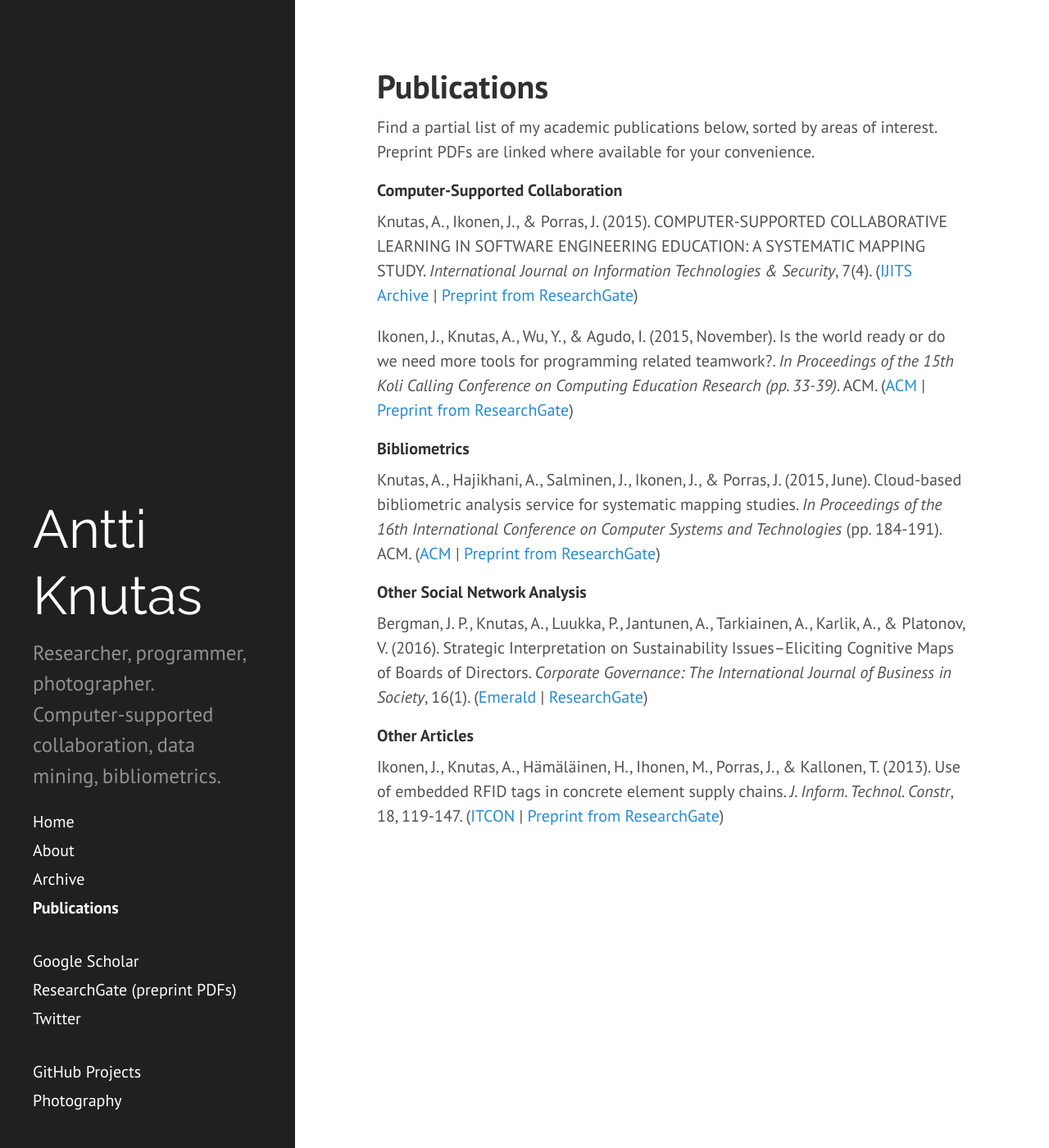
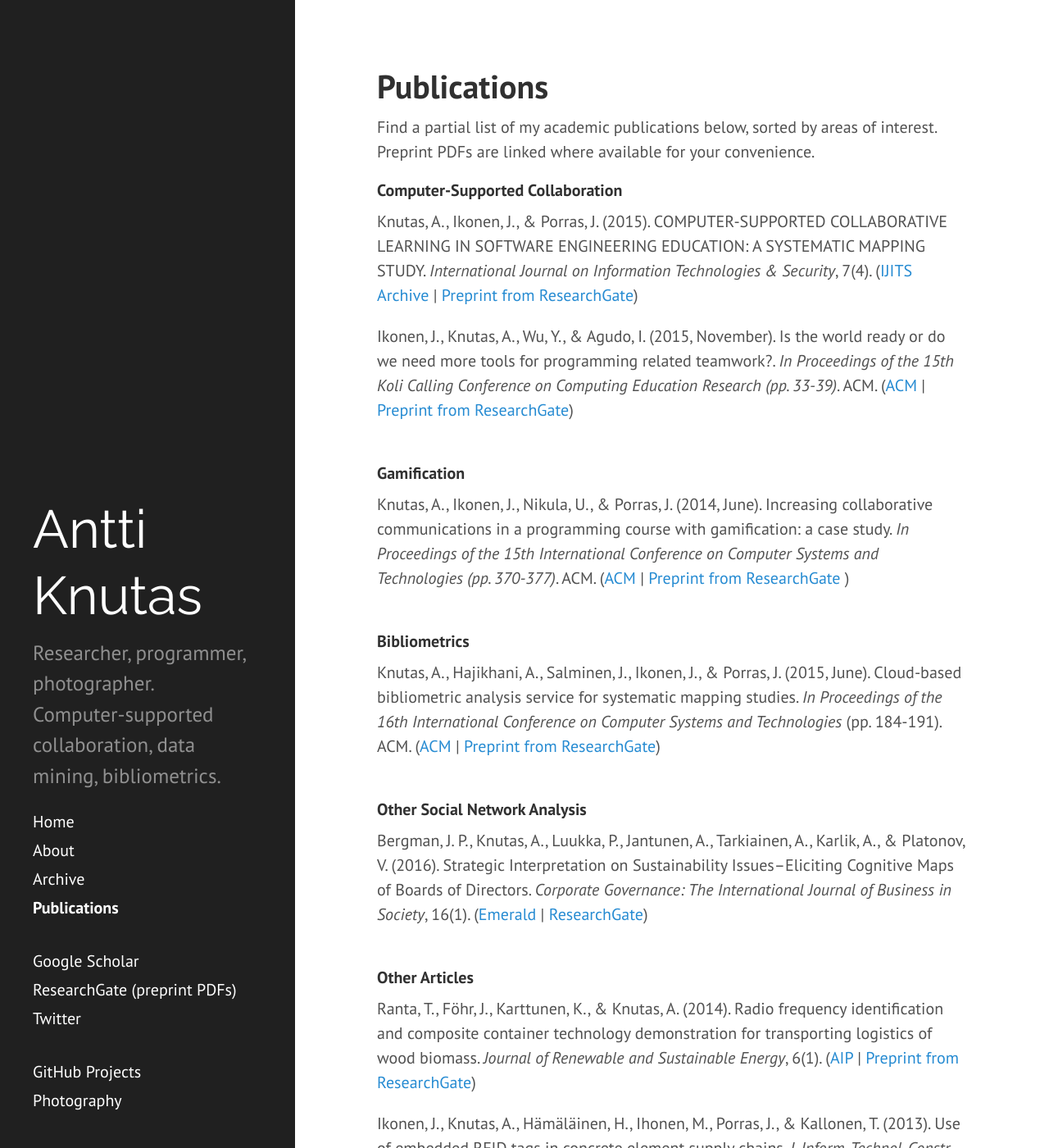
Before and after one commit to aknutas/aknutas.github.io, a Jekyll site: the page built from publications.md, in a window 1280 px wide and 1400 px high. Shown: the whole window at 82% size. Built offline with Jekyll 4.4.1, drawn with Linux system fonts in a browser that asks for light colours.

Commit message:
More publications

```diff
--- a/publications.md
+++ b/publications.md
@@ -11,15 +11,30 @@ Knutas, A., Ikonen, J., & Porras, J. (2015). COMPUTER-SUPPORTED COLLABORATIVE LE
 
 Ikonen, J., Knutas, A., Wu, Y., & Agudo, I. (2015, November). Is the world ready or do we need more tools for programming related teamwork?. *In Proceedings of the 15th Koli Calling Conference on Computing Education Research (pp. 33-39)*. ACM.
 ([ACM](http://dl.acm.org/citation.cfm?id=2828978) | [Preprint from ResearchGate](https://www.researchgate.net/publication/284644309_Is_the_world_ready_or_do_we_need_more_tools_for_programming_related_teamwork))
+<br/>
+<br/>
+
+#### Gamification
+Knutas, A., Ikonen, J., Nikula, U., & Porras, J. (2014, June). Increasing collaborative communications in a programming course with gamification: a case study. *In Proceedings of the 15th International Conference on Computer Systems and Technologies (pp. 370-377)*. ACM.
+([ACM](http://dl.acm.org/citation.cfm?id=2659620) | [Preprint from ResearchGate](https://www.researchgate.net/publication/268060789_Increasing_collaborative_communications_in_a_programming_course_with_gamification_A_case_study?ev=prf_pub) )
+<br/>
+<br/>
 
 #### Bibliometrics
 Knutas, A., Hajikhani, A., Salminen, J., Ikonen, J., & Porras, J. (2015, June). Cloud-based bibliometric analysis service for systematic mapping studies. *In Proceedings of the 16th International Conference on Computer Systems and Technologies* (pp. 184-191). ACM.
 ([ACM](http://dl.acm.org/citation.cfm?id=2812442) | [Preprint from ResearchGate](https://www.researchgate.net/publication/284644473_Cloud-Based_Bibliometric_Analysis_Service_for_Systematic_Mapping_Studies))
+<br/>
+<br/>
 
 #### Other Social Network Analysis
 Bergman, J. P., Knutas, A., Luukka, P., Jantunen, A., Tarkiainen, A., Karlik, A., & Platonov, V. (2016). Strategic Interpretation on Sustainability Issues–Eliciting Cognitive Maps of Boards of Directors. *Corporate Governance: The International Journal of Business in Society*, 16(1).
 ([Emerald](http://www.emeraldinsight.com/doi/full/10.1108/CG-04-2015-0051) | [ResearchGate](https://www.researchgate.net/publication/290476383_Strategic_interpretation_on_sustainability_issues_-_eliciting_cognitive_maps_of_boards_of_directors))
+<br/>
+<br/>
 
 #### Other Articles
+Ranta, T., Föhr, J., Karttunen, K., & Knutas, A. (2014). Radio frequency identification and composite container technology demonstration for transporting logistics of wood biomass. *Journal of Renewable and Sustainable Energy*, 6(1).
+([AIP](http://dx.doi.org/10.1063/1.4862786) | [Preprint from ResearchGate](https://www.researchgate.net/profile/Kalle_Karttunen2/publication/263007196_Radio_frequency_identification_and_composite_container_technology_demonstration_for_transporting_logistics_of_wood_biomass/links/53f70cd40cf22be01c452f93.pdf))
+
 Ikonen, J., Knutas, A., Hämäläinen, H., Ihonen, M., Porras, J., & Kallonen, T. (2013). Use of embedded RFID tags in concrete element supply chains. *J. Inform. Technol. Constr*, 18, 119-147.
 ([ITCON](http://itcon.org/data/works/att/2013_7.content.01140.pdf) | [Preprint from ResearchGate](https://www.researchgate.net/publication/263007231_Use_of_embedded_RFID_tags_in_concrete_element_supply_chains))
```
Also changed, not shown: about.md (+2 -2 lines).
